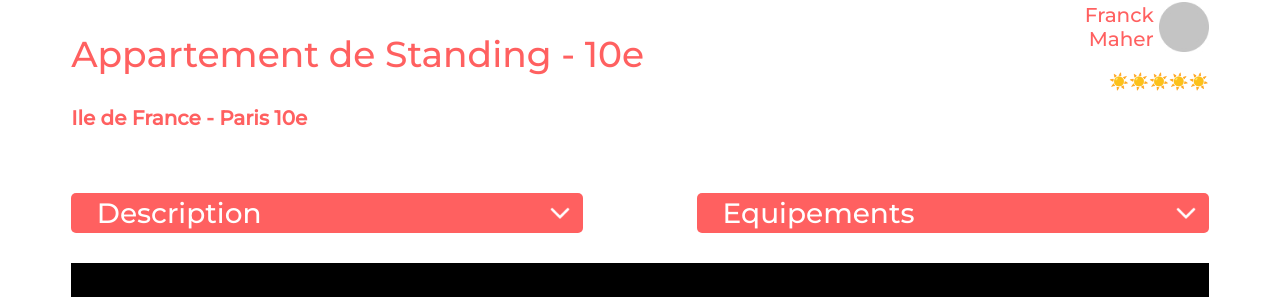
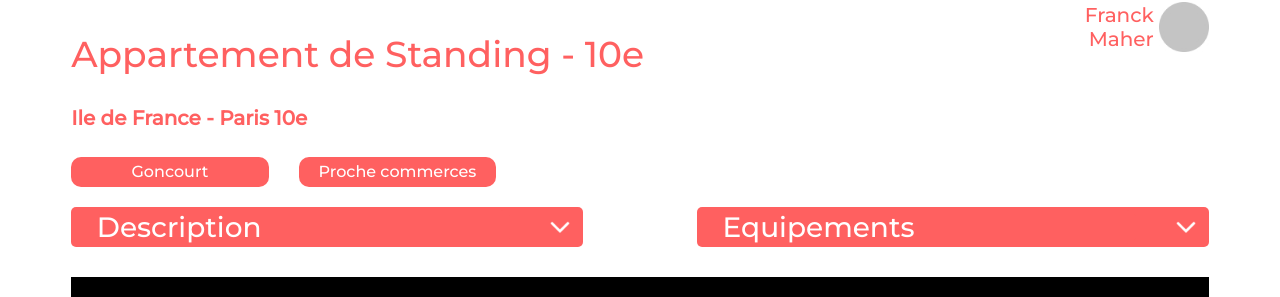
Before and after one commit to stagiai/OC_projet_P7, a React (Create React App) app: page /0979876d in a window 1280 px wide. Shown: the part 857-1154 px from the top of the page. Built offline with nearby package versions, Linux system fonts and the light colour scheme.

Commit message:
Mise en forme des pages housing et about avec les fichiers housing.module.css et about.module.css

```diff
--- a/src/App.js
+++ b/src/App.js
@@ -10,10 +10,10 @@ function App() {
         <BrowserRouter>
 
             <Routes>
-                <Route path='/' element={<Home />} />
-                <Route path='about' element={<About />} />
+                <Route exact path='/' element={<Home />} />
+                <Route exact path='/about' element={<About />} />
                 <Route path='/:cardID' element={<Housing />} />
-                <Route path='*' element={<Error />} />
+                <Route path='/error' element={<Error />} />
             </Routes>
 
         </BrowserRouter>
--- a/src/components/Collapse.js
+++ b/src/components/Collapse.js
@@ -1,5 +1,5 @@
 import { useState } from "react";
-import '../styles/Collapse.css'
+import CollapseCSS from '../styles/Collapse.module.css'
 import vector_open from '../assets/vector-to-open.png'
 //import vector_close from '../assets/vector-to-close.png'
 
@@ -11,12 +11,12 @@ const Collapse = (props) => {
     };
 
     return (
-      <div className="description">
-          <div className="head">
-            <h1 className="title">{props.title}</h1>
-            <div className="right" onClick={handleOpen}><img src= {vector_open} className='vector'  /></div>
+      <div className= {CollapseCSS.description}>
+          <div className= {CollapseCSS.head}>
+            <div className= {CollapseCSS.title}>{props.title}</div>
+            <div className= {CollapseCSS.right} onClick={handleOpen}><img src= {vector_open} className= {CollapseCSS.vector}  /></div>
           </div>
-          {open ? <div className="text">{props.text}</div> : null}
+          {open ? <div className={CollapseCSS.content}>{props.content}</div> : null}
       </div>
     );
   };
--- a/src/components/Rating.js
+++ b/src/components/Rating.js
@@ -1,12 +1,10 @@
-
-
 const Rating = (props) => {
     const rating = props.rating;
     const range= [1, 2, 3, 4, 5];
     return (
         <div>
             {range.map((rangeElem) =>
-                rating >= rangeElem ? <span key={rangeElem.toString()}>☀️</span> : null
+                rating >= rangeElem ? <span key={rangeElem.toString()}></span> : null
             )}
         </div>
     )
--- a/src/pages/About.js
+++ b/src/pages/About.js
@@ -23,10 +23,10 @@ const About =() => (
 
         </div>
         <div className= {AboutCSS.details} >
-            <Collapse title= {title1} text= {text1}/>
-            <Collapse title= {title2} text= {text2}/>
-            <Collapse title= {title3} text= {text3}/>
-            <Collapse title= {title4} text= {text4}/>
+            <Collapse title= {title1} content= {<p className= {AboutCSS.content}>{text1}</p>}/>
+            <Collapse title= {title2} content= {<p className= {AboutCSS.content}>{text2}</p>}/>
+            <Collapse title= {title3} content= {<p className= {AboutCSS.content}>{text3}</p>}/>
+            <Collapse title= {title4} content= {<p className= {AboutCSS.content}>{text4}</p>}/>
         </div>
         <Footer />
     </div>
--- a/src/pages/Housing.js
+++ b/src/pages/Housing.js
@@ -1,6 +1,5 @@
 import React from 'react';
-import {useParams} from 'react-router-dom';
-//import {useNavigate} from 'react-router-dom';
+import {useNavigate, useParams} from 'react-router-dom';
 import Carousel from '../components/Carousel'
 import {housingList} from '../datas/housingList';
 import HousingCSS from '../styles/Housing.module.css'
@@ -15,16 +14,13 @@ const Housing = () => {
 
     const title1= 'Description';
     const title2= 'Equipements';
+    const navigate = useNavigate();
 
     const {cardID} = useParams();
-//    const navigate = useNavigate();
 
     const housing = housingList.find((housing) => housing.id === cardID);
-//    if (!housing) {
-//        navigate("/error");
-//     }
-    console.log(housing.tags);
-    return (
+
+    return !housing ? navigate('/error') :
         <div className= {HousingCSS.housing} >
             <Header />
             <Carousel housing= {housing}/>
@@ -32,11 +28,11 @@ const Housing = () => {
                 <div className= {HousingCSS.mainTitle} >
                     <h2 className= {HousingCSS.title} >{housing.title}</h2>
                     <h4 className= {HousingCSS.location} >{housing.location}</h4>
-                    <ul className= {HousingCSS.tags} >{
-                        housing.tags.map((item) => {
-                            <li>{item}</li>
-                        })
-                    }</ul>
+                    <div className= {HousingCSS.tags} >{
+                        housing.tags.map((item) =>
+                            <li  className= {HousingCSS.tagsItem}>{item}</li>
+                        )
+                    }</div>
                 </div>
                 <div className= {HousingCSS.mainHost} >
                     <div className= {HousingCSS.host}>
@@ -49,18 +45,19 @@ const Housing = () => {
             </div>
             <div className= {HousingCSS.details} >
                 <div className= {HousingCSS.collapse}>
-                    <Collapse title={title1} text= {housing.description}   />
+                    <Collapse title={title1} content= {housing.description}   />
                 </div>
                 <div className= {HousingCSS.collapse}>
-                    <Collapse title={title2} text= {housing.equipments}  />
+                    <Collapse title={title2} content= {
+                        <ul className= {HousingCSS.equipments}>
+                            {housing.equipments.map((item) =>
+                                <li>{item}</li>)
+                            }
+                        </ul>
+                    }  />
                 </div>
-
-
             </div>
             <Footer />
         </div>
-
-    )
-
 };
 export default Housing;
--- a/src/styles/About.module.css
+++ b/src/styles/About.module.css
@@ -34,3 +34,13 @@
     flex-direction: column;
     justify-content: space-between;
 }
+
+.content {
+    width: 100%;
+    min-width: 350px;
+    height: auto;
+    font-size: 24px;
+    font-weight: 300;
+    color: #FF6060;
+    background-color: rgb(245, 245, 245);
+}
--- a/src/styles/Collapse.css
+++ b/src/styles/Collapse.module.css
@@ -4,10 +4,9 @@
     min-width: 350px;
     display: flex;
     flex-direction: column;
-    margin-top: 20px;
 }
 
-.description .head {
+.head {
     width: 100%;
     display: flex;
     flex-direction: row;
@@ -18,25 +17,24 @@
     border-radius: 5px;
 }
 
-.description .head .right {
+.right {
     flex: 10%;
     display: grid;
     place-items: center;
     cursor: pointer;
 }
 
-
-
-.description .head .title {
+.title {
     flex: 90%;
     font-size: 28px;
     font-weight: 500;
     color: white;
     background-color: #FF6060;
     margin: 5%;
+    border-radius: 10px;
 }
-
-.description .text {
+/*
+.text {
     width: 100%;
     min-width: 350px;
     height: auto;
@@ -44,8 +42,15 @@
     font-weight: 300;
     color: #FF6060;
 }
-
-.description .head .vector {
+*/
+.vector {
     width: 20px;
     height: auto;
+
 }
+
+.content {
+    background-color: rgb(245, 245, 245);
+    border-radius: 10px;
+    font-size: 22px;
+}
--- a/src/styles/Housing.module.css
+++ b/src/styles/Housing.module.css
@@ -39,9 +39,25 @@
 }
 
 .tags {
+    width: 50%;
     display: flex;
     height: auto;
-    flex-direction: column;
+    flex-direction: row;
+    list-style-type: none;
+    justify-content: left;
+    margin-bottom: 20px;
+}
+
+.tagsItem {
+    display: flex;
+    width: 120%;
+    height: 30px;
+    background-color: #FF6060;
+    color: white;
+    border-radius: 10px;
+    align-items: center;
+    justify-content: center;
+    margin-right: 30px;
 }
 
 .mainHost {
@@ -95,9 +111,25 @@
 
 }
 
+.equipments {
+    list-style-type: none;
+    font-size: 24px;
+    font-weight: 300;
+    background-color: rgb(245, 245, 245);
+}
+
 .collapse {
     width: 45%;
     min-width: 400px;
+}
+
+.content {
+    width: 100%;
+    min-width: 350px;
+    height: auto;
+    font-size: 24px;
+    font-weight: 300;
+    color: #FF6060;
 }
 
 
```
Also changed, not shown: src/assets/star.png (added).
